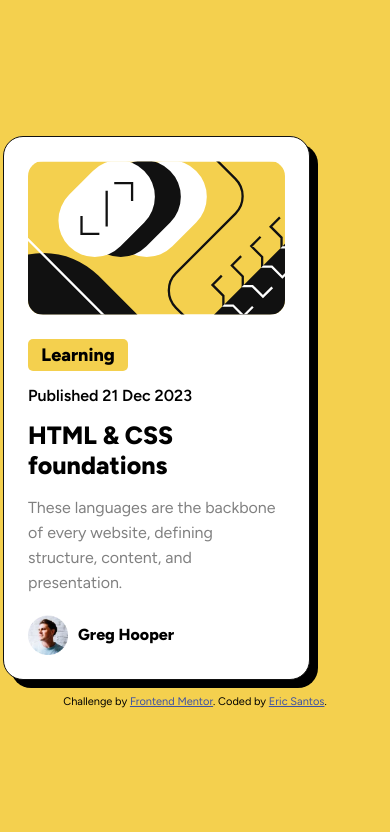
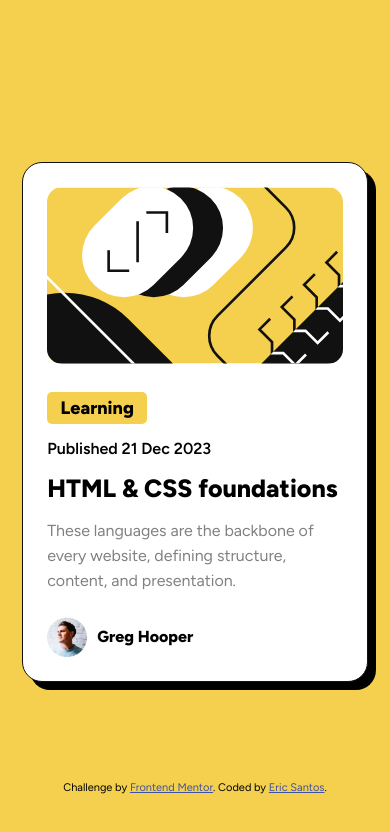
Before and after one commit to EricSantoos/blog-preview-card, a plain HTML site: page index.html in a window 390 px wide. Drawn offline with Linux system fonts and the light colour scheme.

Commit message:
fix: media query and folders

```diff
--- a/index.html
+++ b/index.html
@@ -29,7 +29,7 @@
       </div>
     </div>
   </main>
-  <div class="attribution">
+  <div class="attribution" style="position: fixed; bottom: 50px;">
     Challenge by <a href="https://www.frontendmentor.io?ref=challenge" target="_blank">Frontend Mentor</a>.
     Coded by <a href="https://www.frontendmentor.io/profile/EricSantoos">Eric Santos</a>.
   </div>
--- a/style.css
+++ b/style.css
@@ -4,7 +4,9 @@
   margin: 0;
   padding: 0;
   box-sizing: border-box;
+  font-family: "Figtree", sans-serif;
 }
+
 :root {
   --Yellow: hsl(47, 88%, 63%);
   --White: hsl(0, 0%, 100%);
@@ -15,16 +17,18 @@
 body {
   background-color: var(--Yellow);
   display: flex;
+  flex-direction: column;
   justify-content: center;
-  flex-direction: column;
   align-items: center;
   min-height: 100vh;
-  font-family: "Figtree", sans-serif;
 }
+
 .container {
   background-color: var(--White);
   display: flex;
   flex-direction: column;
+  justify-content: center;
+  align-items: flex-start;
   max-width: 384px;
   width: 100%;
   height: auto;
@@ -32,7 +36,7 @@ body {
   border: 1px solid var(--black, #111);
   box-shadow: 8px 8px 0px 0px #000;
   padding: 24px;
-  gap: 20px;
+  gap: 24px;
 }
 .img-illustration {
   max-width: 340px;
@@ -101,7 +105,8 @@ body {
 
 @media screen and (max-width: 450px) {
   .container {
-    width: 80%;
+    width: 90%;
+    margin: 0 auto;
   }
   .img-illustration {
     width: 100%;
```
Also changed, not shown: 3 other files.
